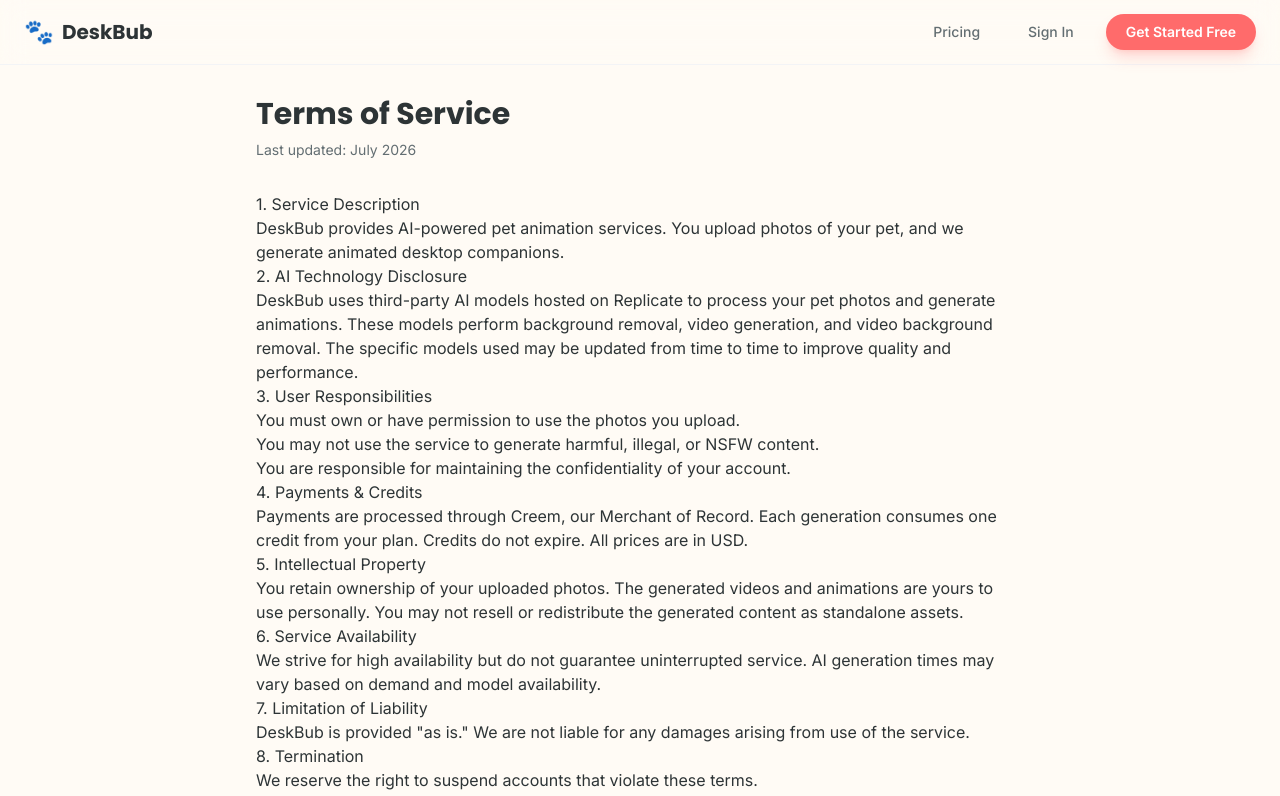
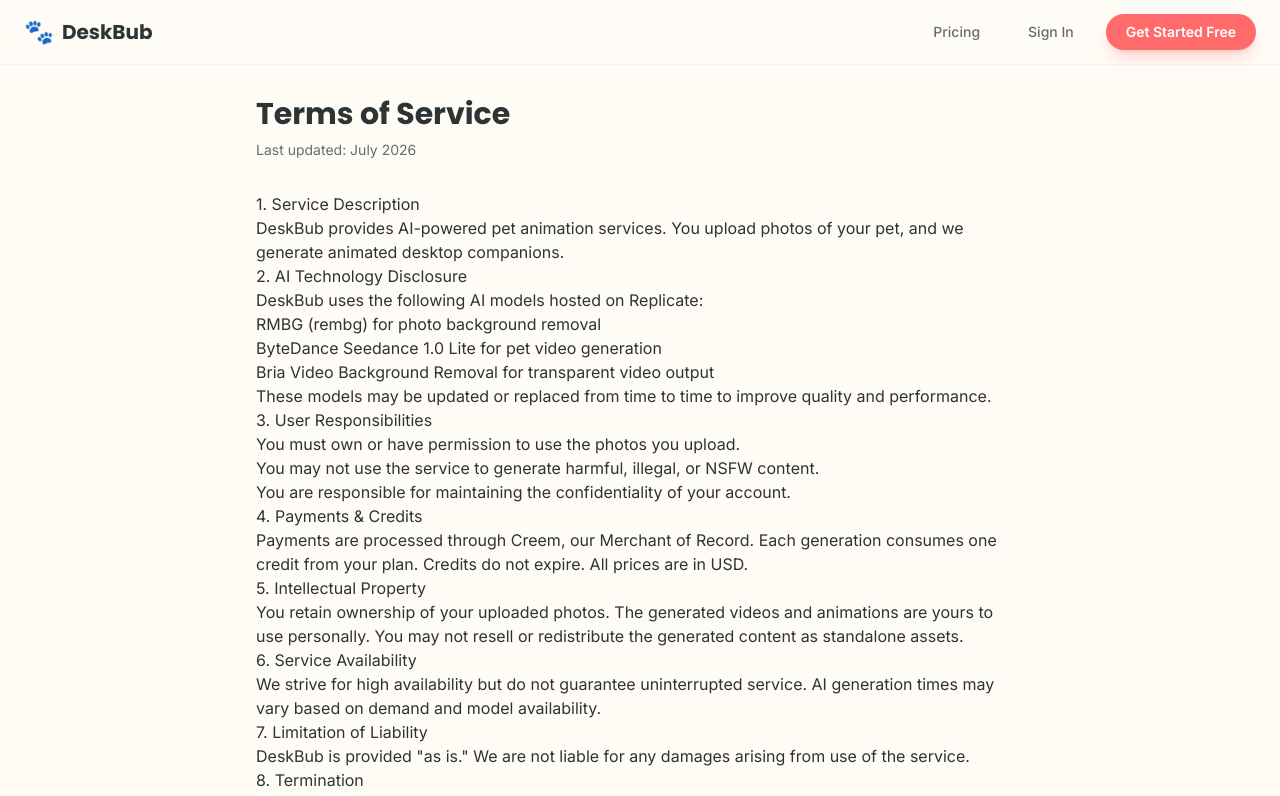
Before and after one commit to lsbillups/deskbub, a Next.js app: page /terms in a window 1280 px wide. Shown: the top 796 px of the page. Built offline with nearby package versions, Linux system fonts and the light colour scheme; no server answers.

Commit message:
fix: Terms具体列出AI模型名称

```diff
--- a/app/terms/page.tsx
+++ b/app/terms/page.tsx
@@ -12,7 +12,13 @@ export default function TermsPage() {
         <p>DeskBub provides AI-powered pet animation services. You upload photos of your pet, and we generate animated desktop companions.</p>
 
         <h2>2. AI Technology Disclosure</h2>
-        <p>DeskBub uses third-party AI models hosted on Replicate to process your pet photos and generate animations. These models perform background removal, video generation, and video background removal. The specific models used may be updated from time to time to improve quality and performance.</p>
+        <p>DeskBub uses the following AI models hosted on Replicate:</p>
+        <ul>
+          <li>RMBG (rembg) for photo background removal</li>
+          <li>ByteDance Seedance 1.0 Lite for pet video generation</li>
+          <li>Bria Video Background Removal for transparent video output</li>
+        </ul>
+        <p>These models may be updated or replaced from time to time to improve quality and performance.</p>
 
         <h2>3. User Responsibilities</h2>
         <ul>
```
